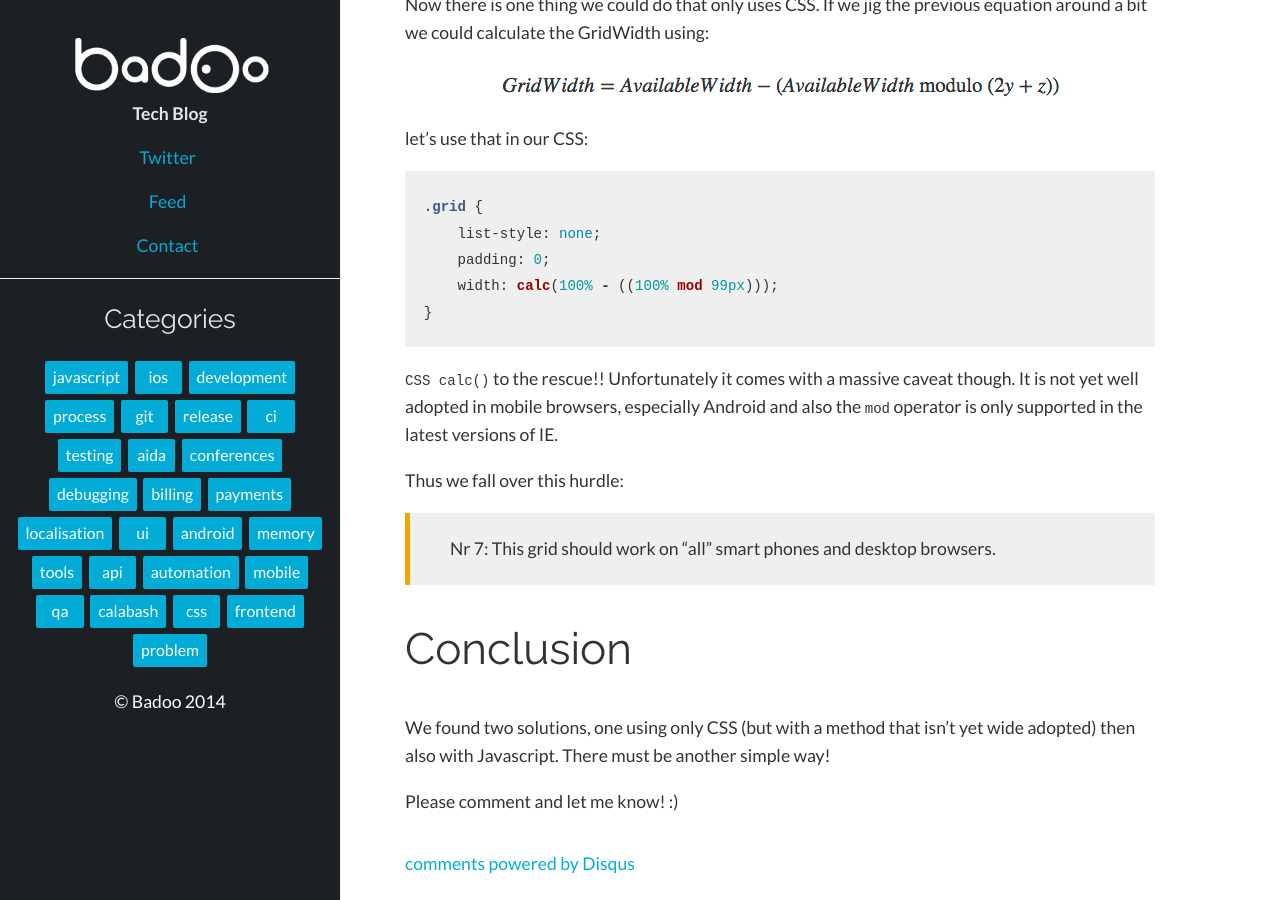
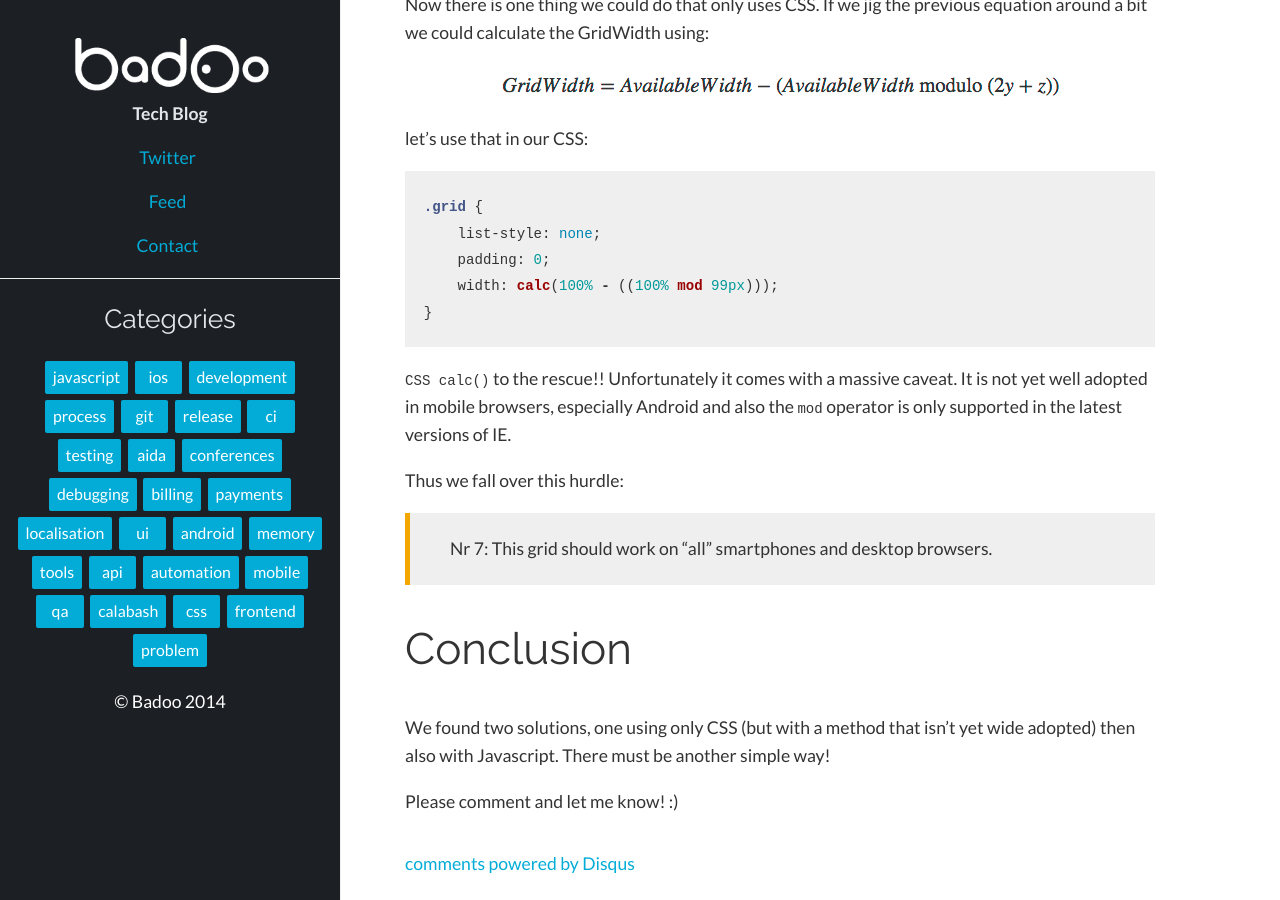
Before and after one commit to badoo/techblog, a Jekyll site: the page built from _posts/2014-10-05-css-centre-boxes.markdown, in a window 1280 px wide and 900 px high, scrolled down 8141 px. Built offline with Jekyll 4.4.1, drawn with Linux system fonts in a browser that asks for light colours; comment, search, counter and statistics services are not loaded; some of the changed text lies outside the part shown.

Commit message:
typo fixes

```diff
--- a/_posts/2014-10-05-css-centre-boxes.markdown
+++ b/_posts/2014-10-05-css-centre-boxes.markdown
@@ -24,7 +24,7 @@
 4. The items in the grid are left aligned.
 5. The amount of grid items are not predetermined.
 6. The screen width is not fixed (ie. users can resize on desktop or change the device orientation on mobile)
-7. This grid should work on "all" smart phones and desktop browsers.
+7. This grid should work on "all" smartphones and desktop browsers.
 
 If we depict these requirements graphically:
 
@@ -226,12 +226,12 @@
 
 {% endhighlight %}
 
-`CSS calc()` to the rescue!! Unfortunately it comes with a massive caveat though. It is not yet well adopted in mobile browsers, especially Android and also the `mod` operator
+`CSS calc()` to the rescue!! Unfortunately it comes with a massive caveat. It is not yet well adopted in mobile browsers, especially Android and also the `mod` operator
 is only supported in the latest versions of IE.
 
 Thus we fall over this hurdle:
 
-> Nr 7: This grid should work on "all" smart phones and desktop browsers.
+> Nr 7: This grid should work on "all" smartphones and desktop browsers.
 
 # Conclusion
 
```
Also changed, not shown: other parts of _posts/2014-10-05-css-centre-boxes.markdown (+1 -1 lines).
